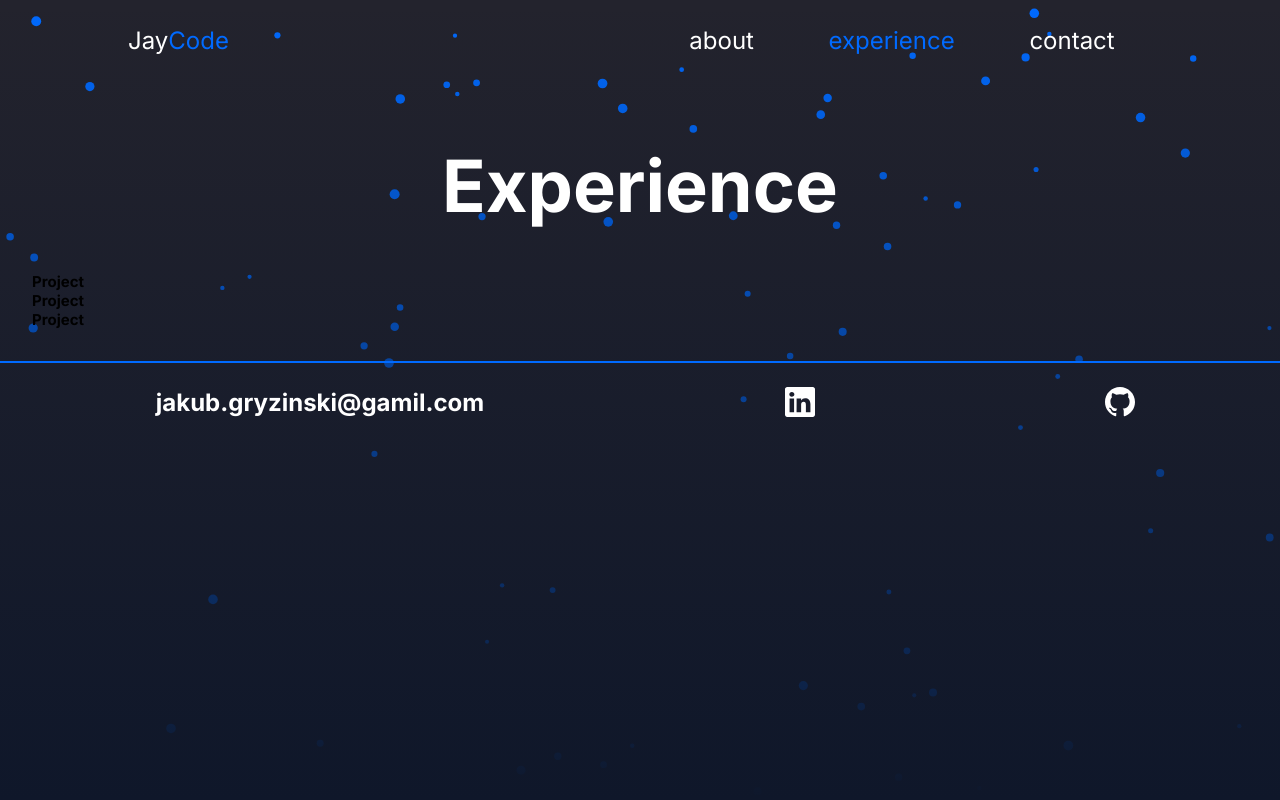
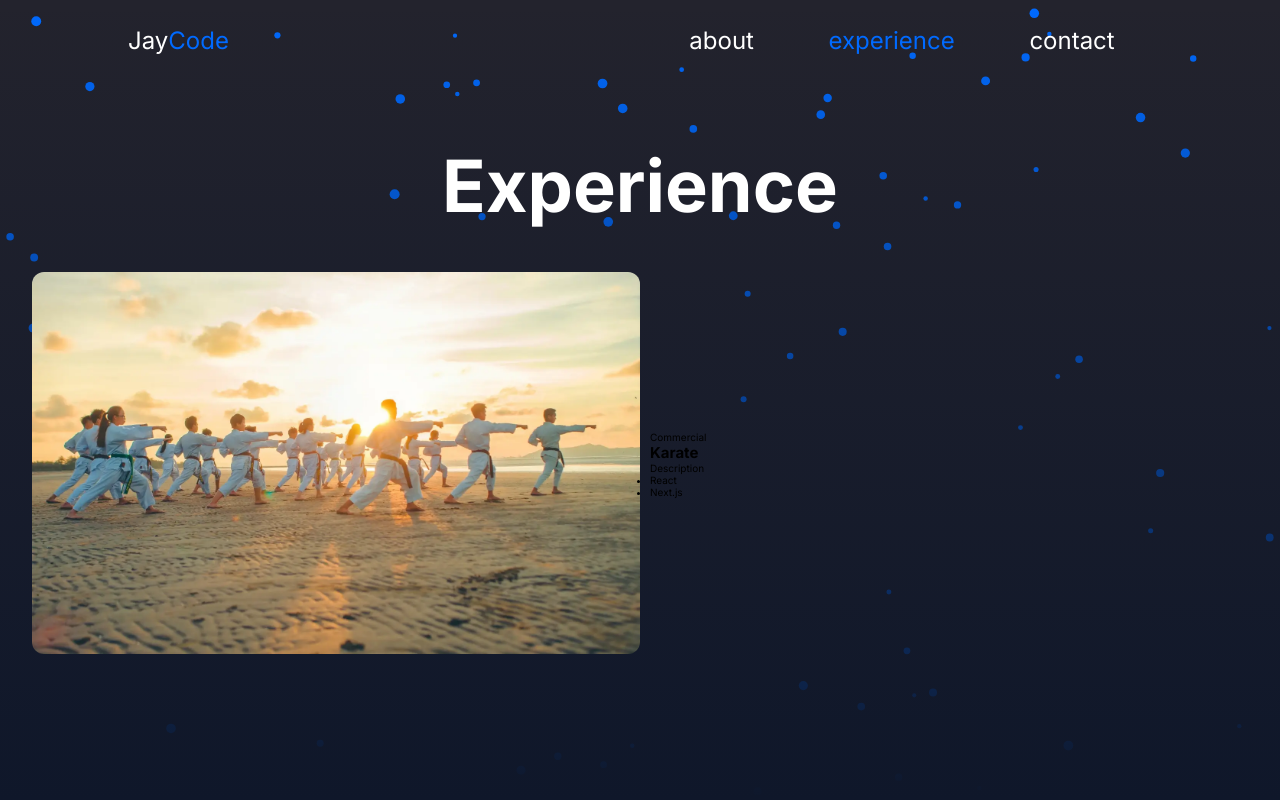
Before and after one commit to JayCodeGitHub/jaycode.pl, a Next.js app: page /experience in a window 1280 px wide. Shown: the top 800 px of the page. Built offline with nearby package versions, Linux system fonts and the light colour scheme.

Commit message:
Create simple project structure

```diff
--- a/src/components/project/project.styles.ts
+++ b/src/components/project/project.styles.ts
@@ -1,5 +1,35 @@
 import styled from "styled-components";
+import Image from "next/image";
 
 export const StyledWrapper = styled.div`
+    display: flex;
+    align-items: center;
+    position: relative;
+    width: 100%;
+    margin-bottom: 150px;
+    gap: 10px;
+`
 
+export const StyledImageWrapper = styled.a`
+    width: 50%;
+    height: 100%;
 `
+
+export const StyledImage = styled(Image)`
+    width: 100%;
+    height: 100%;
+    object-fit: cover;
+    border-radius: 1.2rem;
+`
+
+export const StyledDescriptionsWrapper = styled.div``
+
+export const StyledType = styled.p``
+
+export const StyledTitle = styled.h2``
+
+export const StyledDescription = styled.p``
+
+export const StyledTechnologiesWrapper = styled.ul``
+
+export const StyledTechnology = styled.li``
--- a/src/components/project/project.tsx
+++ b/src/components/project/project.tsx
@@ -1,9 +1,35 @@
-import { StyledWrapper } from "./project.styles";
+import {
+  StyledWrapper,
+  StyledImageWrapper,
+  StyledImage,
+  StyledDescriptionsWrapper,
+  StyledType,
+  StyledTitle,
+  StyledDescription,
+  StyledTechnologiesWrapper,
+  StyledTechnology,
+} from "./project.styles";
 
 export default function Project() {
   return (
     <StyledWrapper>
-      <h1>Project</h1>
+      <StyledImageWrapper>
+        <StyledImage
+          src={"/images/karate.webp"}
+          width={1590}
+          height={1000}
+          alt="Project image"
+        />
+      </StyledImageWrapper>
+      <StyledDescriptionsWrapper>
+        <StyledType>Commercial</StyledType>
+        <StyledTitle>Karate</StyledTitle>
+        <StyledDescription>Description</StyledDescription>
+        <StyledTechnologiesWrapper>
+          <StyledTechnology>React</StyledTechnology>
+          <StyledTechnology>Next.js</StyledTechnology>
+        </StyledTechnologiesWrapper>
+      </StyledDescriptionsWrapper>
     </StyledWrapper>
   );
 }
```
